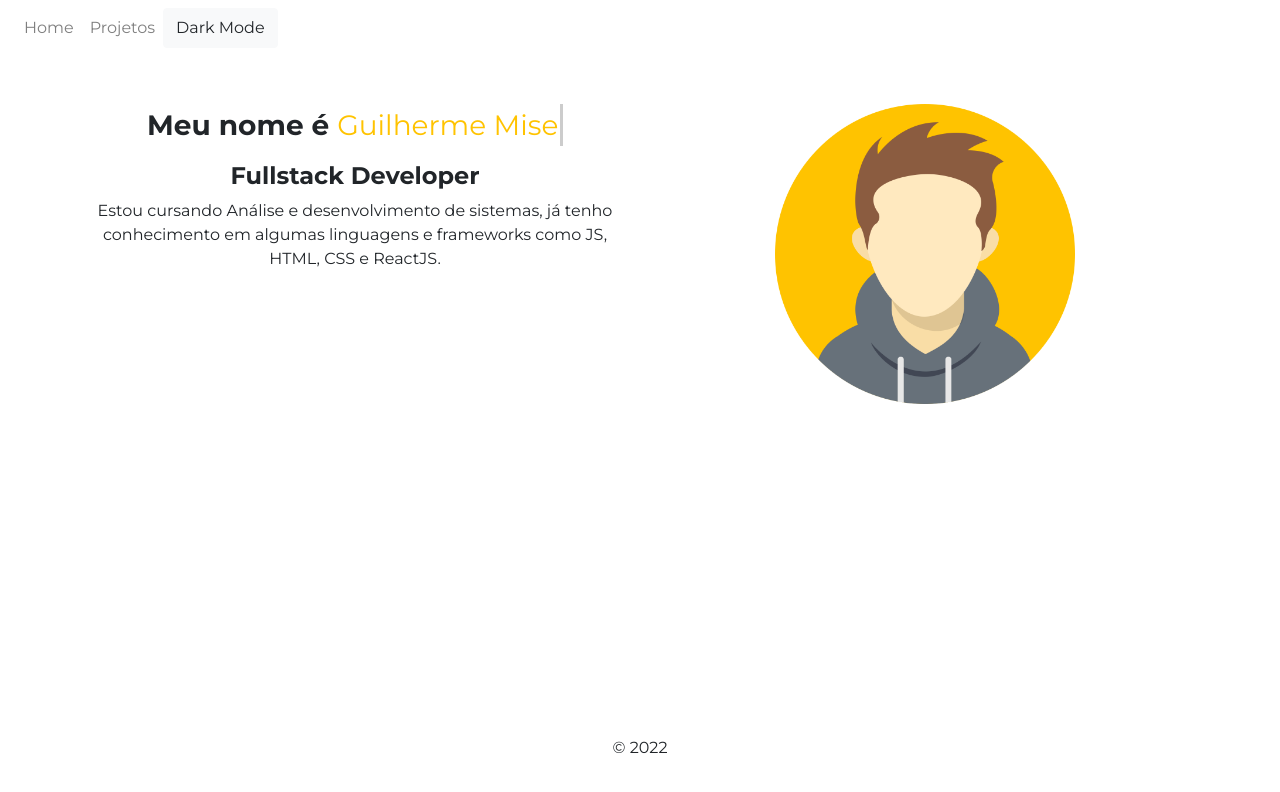
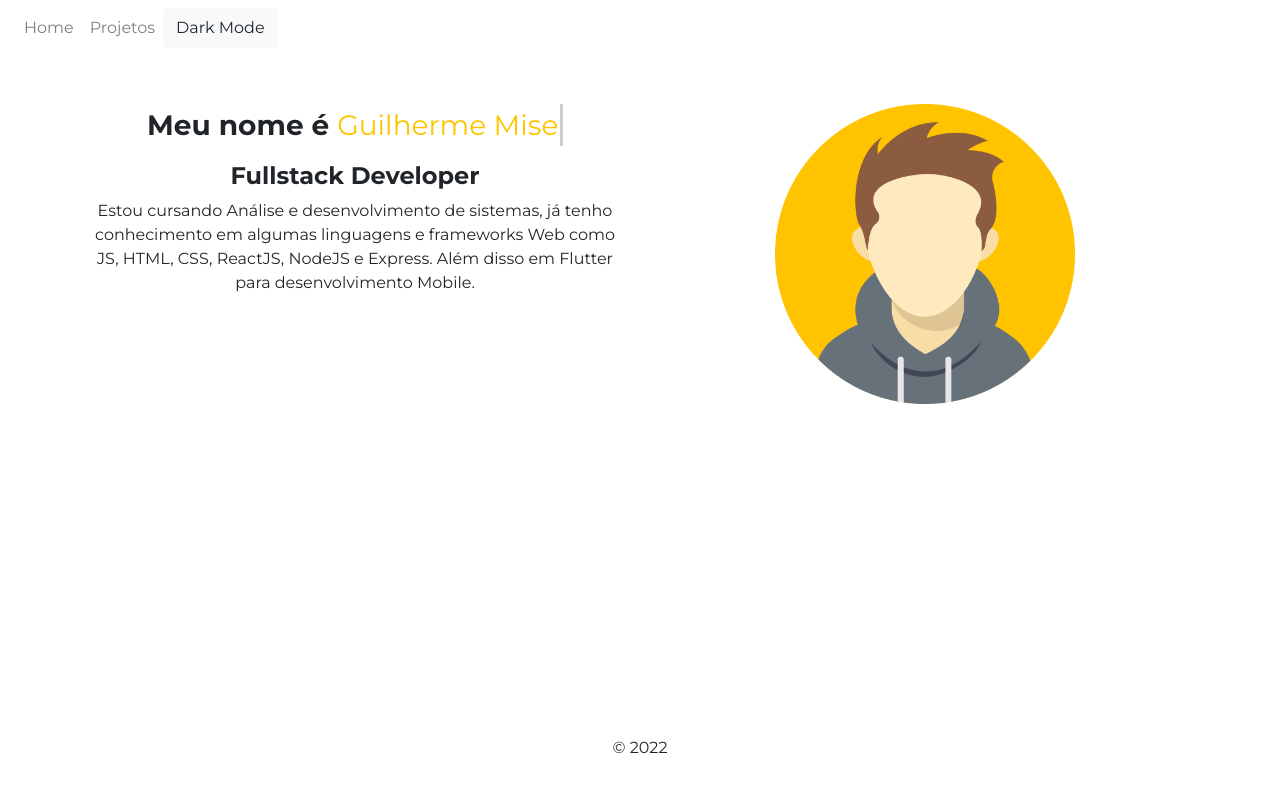
Before and after one commit to guilhermemiserski/portfolio-v1, a plain HTML site: page index.html in a window 1280 px wide. Drawn offline with nearby package versions, Linux system fonts and the light colour scheme.

Commit message:
colocando lingaugens novas

```diff
--- a/index.html
+++ b/index.html
@@ -43,7 +43,8 @@
                     <h4 class="h4">Fullstack Developer
                 </h2>
                 <p>Estou cursando Análise e desenvolvimento de sistemas,
-                    já tenho conhecimento em algumas linguagens e frameworks como JS, HTML, CSS e ReactJS.</p>
+                    já tenho conhecimento em algumas linguagens e frameworks Web como JS, HTML, CSS, ReactJS, NodeJS e Express.
+                    Além disso em Flutter para desenvolvimento Mobile.</p>
             </div>
 
             <div class="col-md-6">
```
